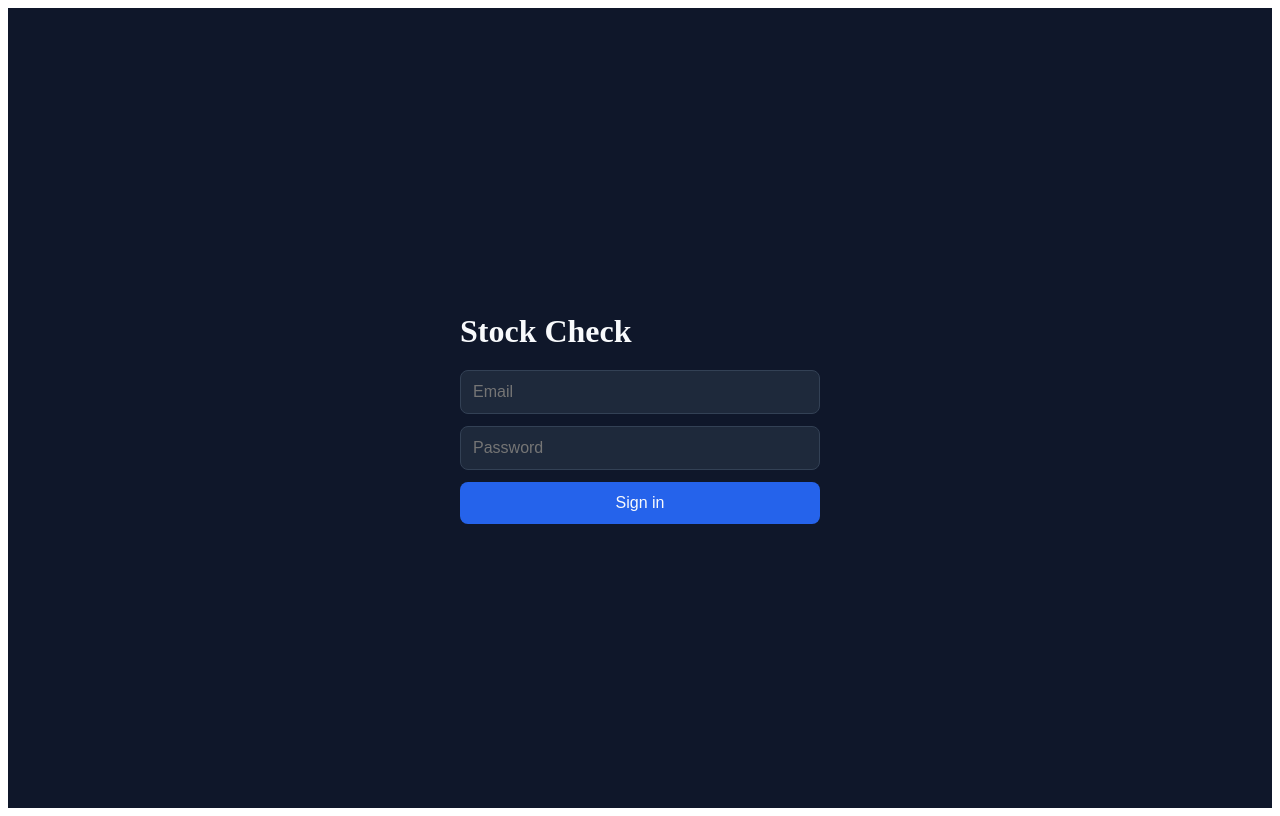
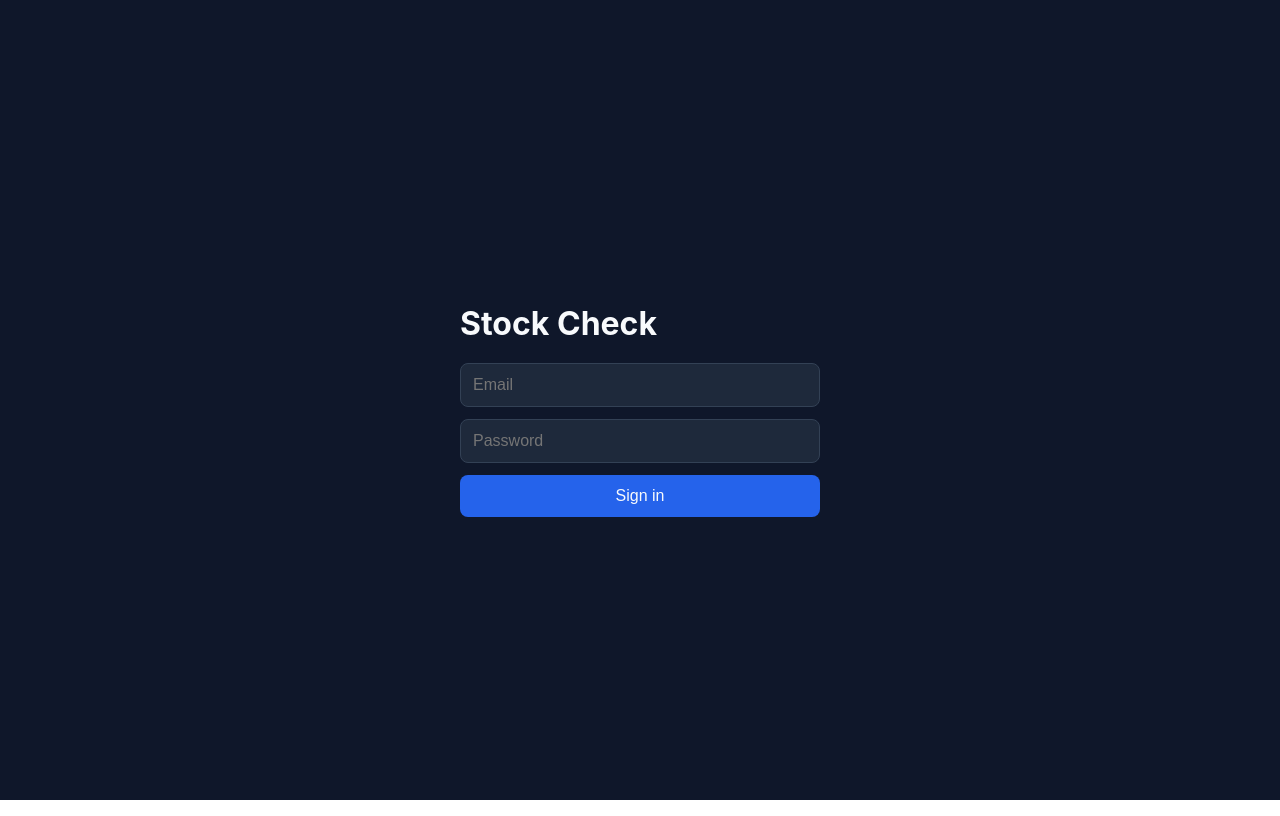
Before and after one commit to dandan005/stockcheck, a React (Vite) app in the folder frontend/: page / in a window 1280 px wide. Built offline with nearby package versions, Linux system fonts and the light colour scheme; no server answers.

Commit message:
Add global stylesheet, fix serif/sans-serif heading mismatch

```diff
--- /dev/null
+++ b/frontend/index.css
@@ -0,0 +1,12 @@
+* {
+  box-sizing: border-box;
+}
+
+body {
+  margin: 0;
+  font-family: -apple-system, BlinkMacSystemFont, "Segoe UI", Roboto, Helvetica, Arial, sans-serif;
+}
+
+h1, h2, h3, h4, h5, h6 {
+  font-family: inherit;
+}
--- a/frontend/src/main.jsx
+++ b/frontend/src/main.jsx
@@ -1,5 +1,6 @@
 import React from "react";
 import ReactDOM from "react-dom/client";
+import "../index.css";
 
 function showError(label, err) {
   var pre = document.createElement("pre");
```
